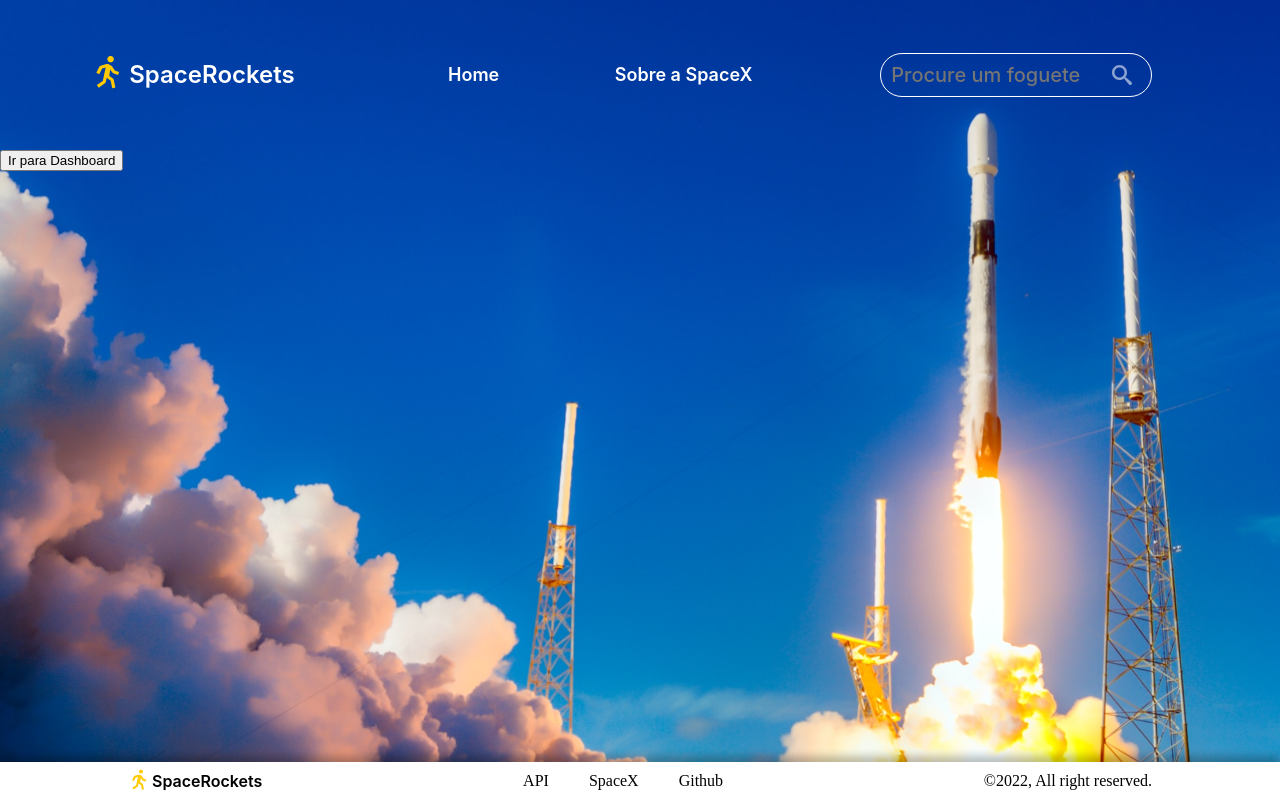
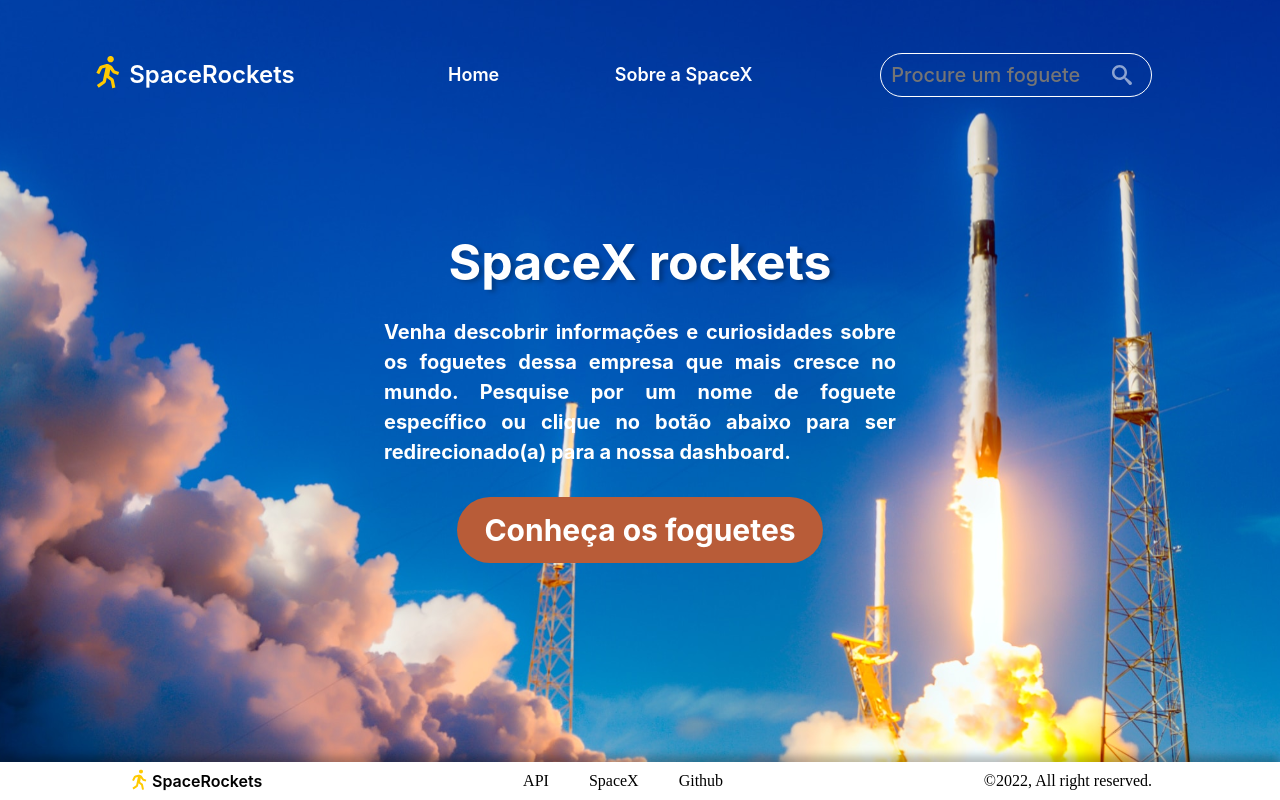
Before and after one commit to JoaoMaiaBGM/SpaceX-rockets, a React (Create React App) app: page / in a window 1280 px wide. Built offline with nearby package versions, Linux system fonts and the light colour scheme.

Commit message:
feat: Home page

```diff
--- a/src/Pages/Home/index.jsx
+++ b/src/Pages/Home/index.jsx
@@ -3,17 +3,26 @@ import Header from "../../Components/Header";
 import homeImg from "../../Assets/home_img.svg";
 import Footer from "../../Components/Footer";
 
-import { BackgroundContainer } from "./styles";
+import { BackgroundContainer, MainContainer } from "./styles";
 
 export default function Home() {
   return (
     <BackgroundContainer style={{ backgroundImage: `url(${homeImg})` }}>
       <Header />
-      <main>
-        <Link to='/dashboard'>
-          <button type='button'>Ir para Dashboard</button>
-        </Link>
-      </main>
+      <MainContainer>
+        <div>
+          <h1>SpaceX rockets</h1>
+          <p>
+            Venha descobrir informações e curiosidades sobre os foguetes dessa
+            empresa que mais cresce no mundo. Pesquise por um nome de foguete
+            específico ou clique no botão abaixo para ser redirecionado(a) para
+            a nossa dashboard.
+          </p>
+          <Link to='/dashboard'>
+            <button type='button'>Conheça os foguetes</button>
+          </Link>
+        </div>
+      </MainContainer>
       <Footer />
     </BackgroundContainer>
   );
--- a/src/Pages/Home/styles.js
+++ b/src/Pages/Home/styles.js
@@ -4,3 +4,103 @@ export const BackgroundContainer = styled.div`
   width: 100vw;
   height: 100vh;
 `;
+
+export const MainContainer = styled.main`
+  width: 100vw;
+  height: 100vh;
+
+  display: flex;
+  margin: 0 auto;
+
+  position: fixed;
+  top: 0;
+  justify-content: center;
+  align-items: center;
+
+  div {
+    width: 40%;
+    height: max-content;
+
+    display: flex;
+    flex-direction: column;
+    align-items: center;
+
+    gap: 30px;
+
+    @media screen and (max-width: 960px) {
+      width: 60%;
+    }
+
+    @media screen and (max-width: 640px) {
+      width: 80%;
+    }
+
+    h1 {
+      font-family: "Inter";
+      font-style: normal;
+      font-weight: 700;
+      font-size: 50px;
+      text-align: center;
+
+      color: #ffffff;
+
+      text-shadow: 4px 2px 4px rgba(0, 0, 0, 0.25);
+
+      @media screen and (max-width: 480px) {
+        font-size: 40px;
+      }
+
+      @media screen and (max-width: 384px) {
+        font-size: 33px;
+      }
+    }
+
+    p {
+      font-family: "Inter";
+      font-style: normal;
+      font-weight: 700;
+      font-size: 20px;
+
+      text-align: justify;
+      line-height: 30px;
+
+      color: #ffffff;
+
+      @media screen and (max-width: 480px) {
+        font-size: 19px;
+        font-weight: 500;
+      }
+
+      @media screen and (max-width: 384px) {
+        font-size: 18px;
+        font-weight: 500;
+      }
+    }
+
+    button {
+      width: 366px;
+      height: 66px;
+
+      background: #b85c38;
+      border-radius: 40px;
+      border: none;
+
+      font-family: "Inter";
+      font-style: normal;
+      font-weight: 700;
+      font-size: 30px;
+
+      color: #ffffff;
+
+      cursor: pointer;
+
+      @media screen and (max-width: 384px) {
+        width: 266px;
+        height: 56px;
+
+        font-weight: 500;
+        font-size: 22px;
+      }
+    }
+  }
+`;
```
